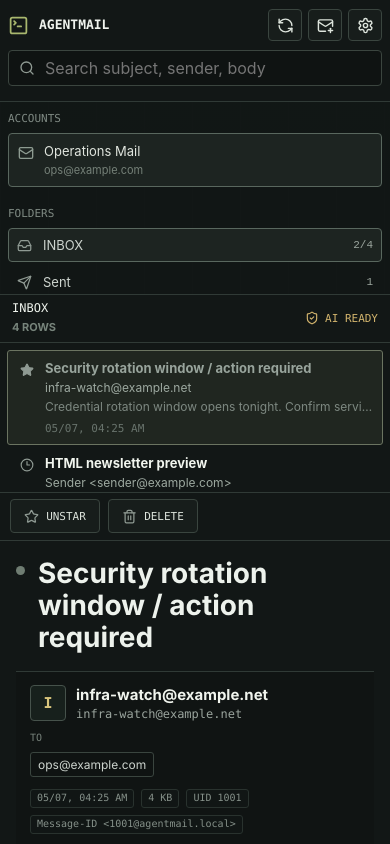
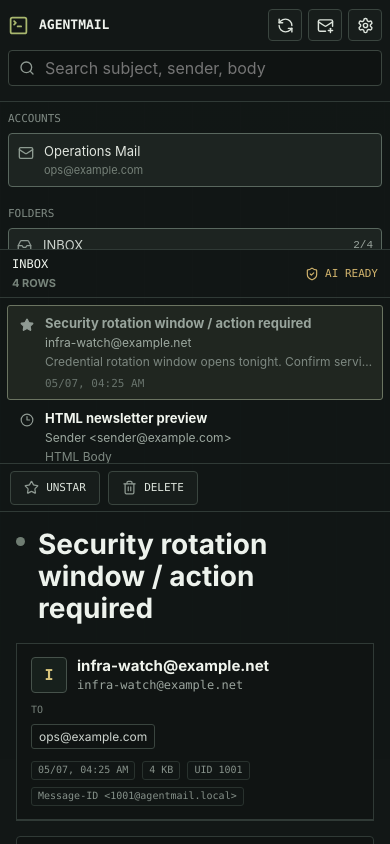
Before and after one commit to HtpsDeathSky/agentmail, a React (Vite) app in the folder ui/: page / in a window 390 px wide. Built offline with nearby package versions, Linux system fonts and the light colour scheme.

Commit message:
fix: complete message header border layout

```diff
--- a/ui/src/App.tsx
+++ b/ui/src/App.tsx
@@ -147,7 +147,30 @@ const WORKSPACE_DETAIL_MIN_WIDTH = 420;
 const WORKSPACE_DIVIDER_WIDTH = 8;
 export const MESSAGE_HEADER_STICKY_Z_INDEX = 2;
 export const MODAL_BACKDROP_Z_INDEX = 100;
+export const MESSAGE_ENVELOPE_BORDER_MODE = "full";
 const modalBackdropStyle: CSSProperties = { zIndex: MODAL_BACKDROP_Z_INDEX };
+
+export function getMessageEnvelopeBorderMode() {
+  return MESSAGE_ENVELOPE_BORDER_MODE;
+}
+
+export function getResponsiveMessageDetailRows(viewportHeight: number, topbarHeight: number, activityLogHeight: number) {
+  const workspaceHeight = viewportHeight - topbarHeight - activityLogHeight;
+  const accountRailHeight = Math.max(96, workspaceHeight * 0.2);
+  const mailWorkspaceHeight = workspaceHeight - accountRailHeight;
+  const messageListHeight = Math.max(180, mailWorkspaceHeight * 0.34);
+  const detailPaneHeight = mailWorkspaceHeight - messageListHeight;
+  const detailScrollHeight = detailPaneHeight - 48;
+
+  return {
+    workspaceHeight,
+    accountRailHeight,
+    mailWorkspaceHeight,
+    messageListHeight,
+    detailPaneHeight,
+    detailScrollHeight
+  };
+}
 
 interface MessageContextMenuState {
   messageId: string;
--- a/ui/src/styles/app.css
+++ b/ui/src/styles/app.css
@@ -745,7 +745,7 @@ select {
   margin: 18px 0 16px;
   min-width: 0;
   padding: 13px 14px;
-  border-block: 1px solid var(--color-border);
+  border: 1px solid var(--color-border);
   background: var(--color-surface-muted);
   box-shadow: 0 1px 0 var(--color-border);
   overflow-wrap: anywhere;
@@ -1541,7 +1541,7 @@ select {
   }
 
   .workspace {
-    grid-template-rows: minmax(120px, 26%) minmax(0, 1fr);
+    grid-template-rows: minmax(96px, 20%) minmax(0, 1fr);
     min-height: 0;
   }
 
@@ -1551,7 +1551,7 @@ select {
 
   .mail-workspace {
     display: grid;
-    grid-template-rows: minmax(220px, 38%) minmax(0, 1fr);
+    grid-template-rows: minmax(180px, 34%) minmax(0, 1fr);
   }
 
   .workspace-divider {
```
Also changed, not shown: 1 other file (tests, documents, lock files or other folders).
